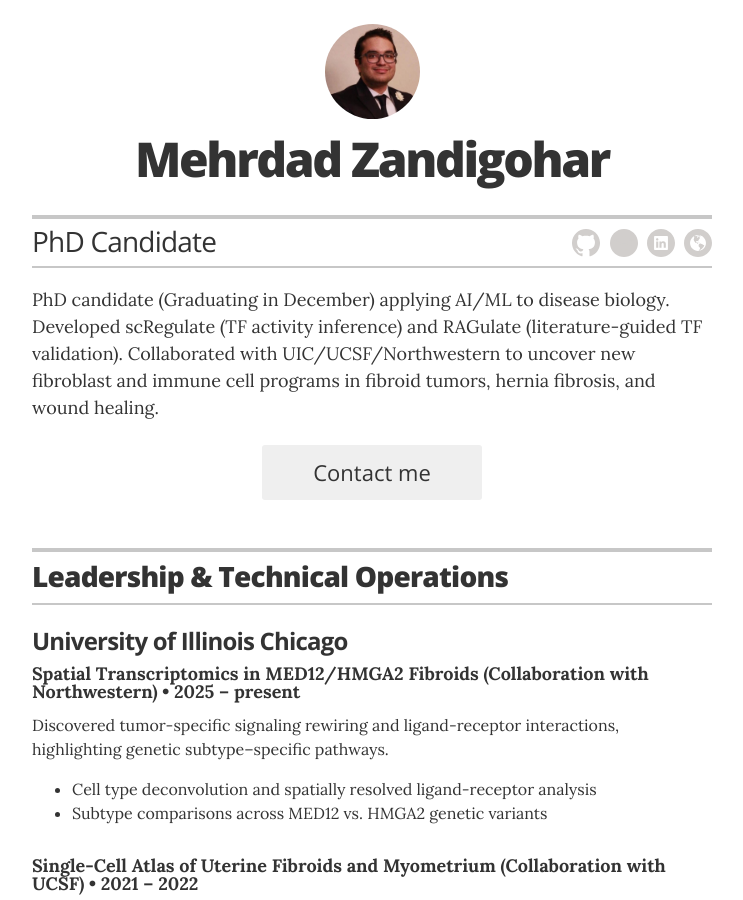
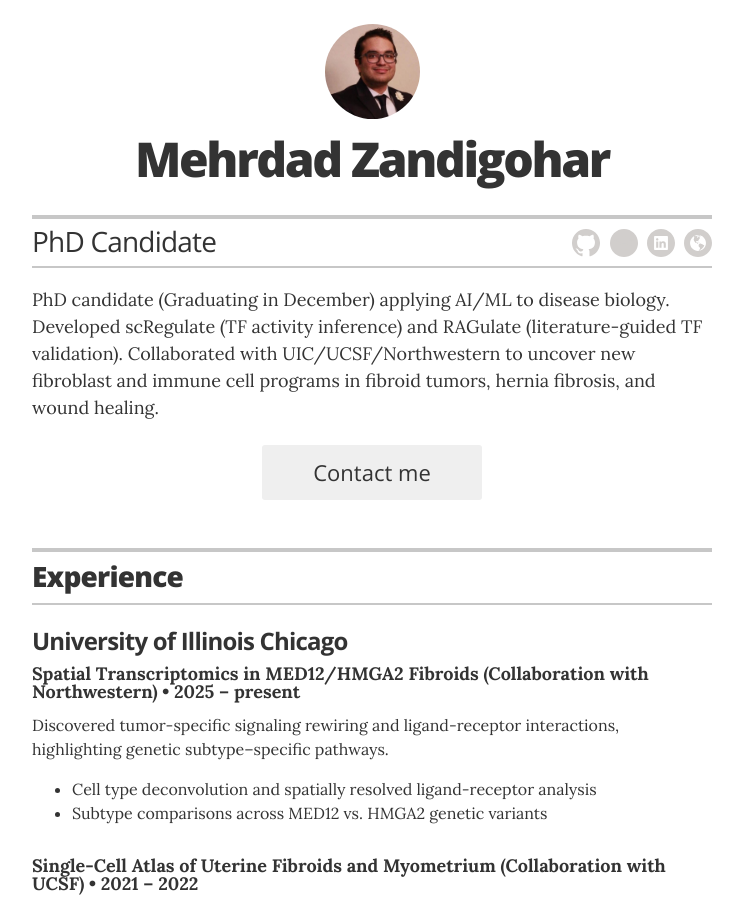
Before and after one commit to zandigohar/zandigohar.github.io, a Jekyll site: the page built from index.md, in a window 1280 px wide and 900 px high. Shown: the whole window, without its empty margins (268-1011 px from the left). Built offline with Jekyll 4.4.1, drawn with Linux system fonts in a browser that asks for light colours; some of the changed text lies outside the part shown.

Commit message:
Update resume.html

```diff
--- a/_layouts/resume.html
+++ b/_layouts/resume.html
@@ -53,7 +53,7 @@
       <section class="content-section">
 
         <header class="section-header">
-          <h2>Leadership & Technical Operations</h2>
+          <h2>Experience</h2>
         </header>
 
         {% for job in site.data.experience %}
```
Also changed, not shown: other parts of _layouts/resume.html (+1 -1 lines).
